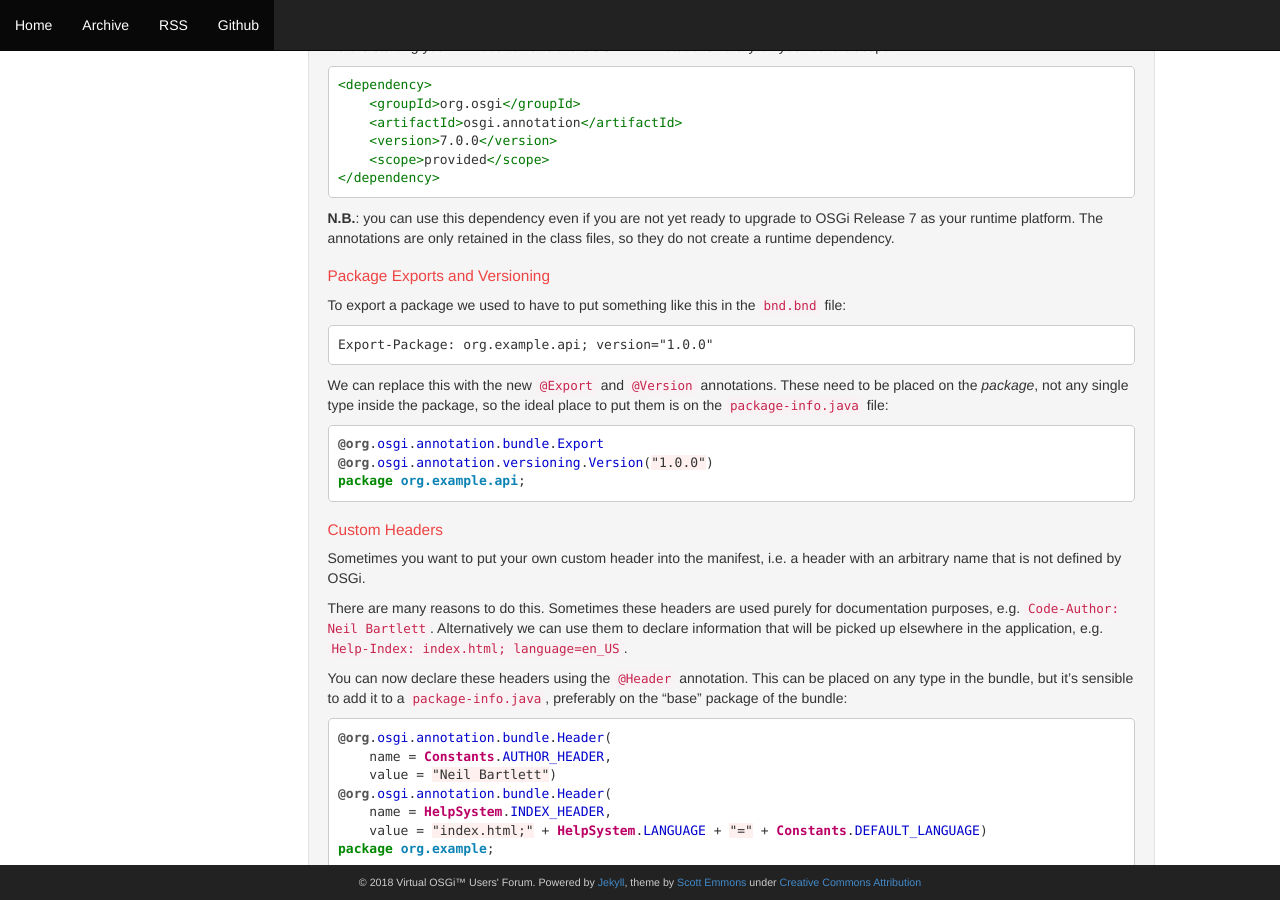
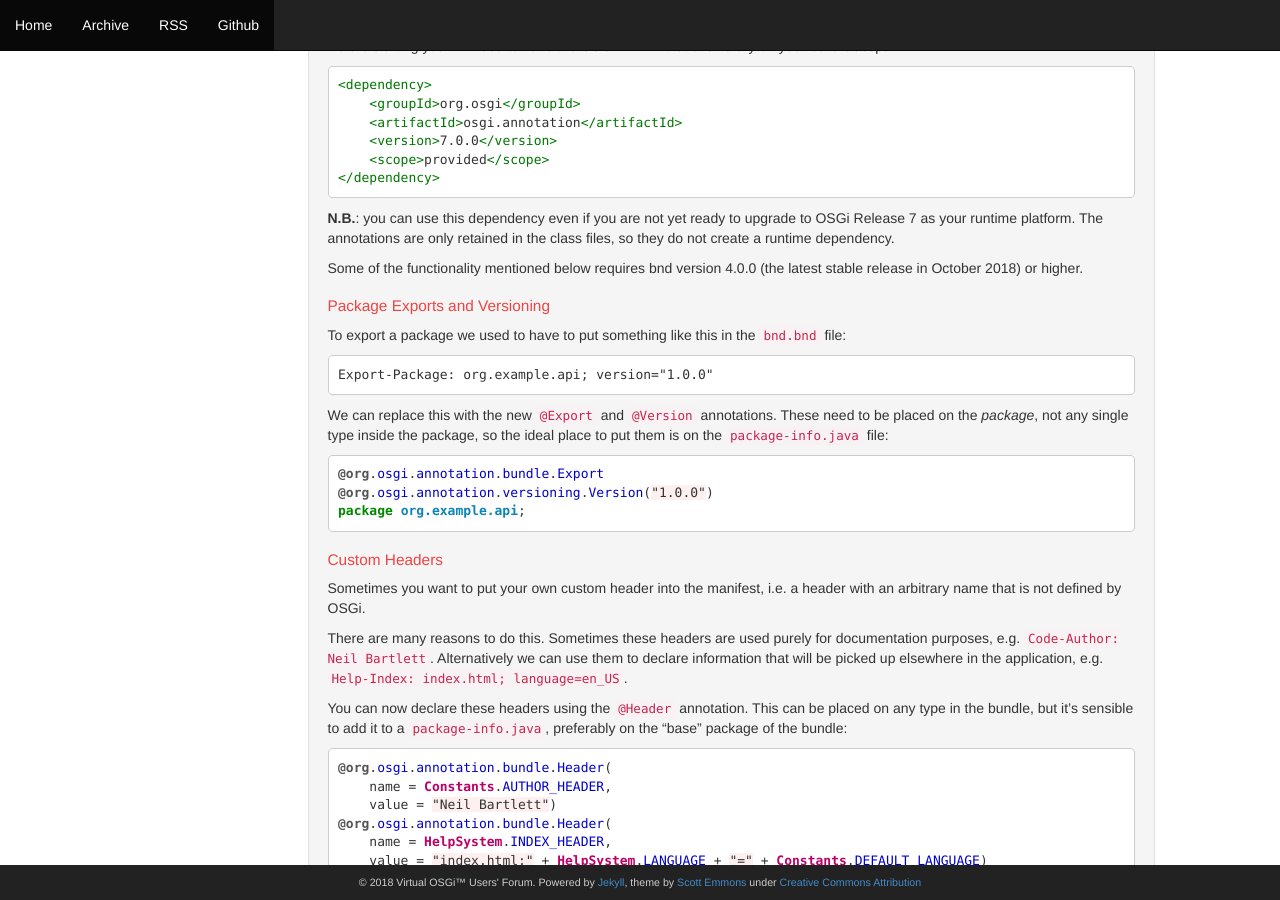
Before and after one commit to osgi-users-virtual/osgi-users-virtual.github.io, a Jekyll site: the page built from _posts/2018-10-05-pure-annotation-driven-dev.md, in a window 1280 px wide and 900 px high, scrolled down 974 px. Built offline with Jekyll 4.4.1, drawn with Linux system fonts in a browser that asks for light colours; nearby versions of some CDN libraries; library files that are not in the unit come from our copies; some of the changed lines change nothing that is shown; some of the changed text lies outside the part shown.

Commit message:
Edit: Pure annotation-driven bundle development

````diff
--- a/_posts/2018-10-05-pure-annotation-driven-dev.md
+++ b/_posts/2018-10-05-pure-annotation-driven-dev.md
@@ -64,6 +64,8 @@ Before starting you will need to have the OSGi R7 Annotations library on your bu
 ```
 
 **N.B.**: you can use this dependency even if you are not yet ready to upgrade to OSGi Release 7 as your runtime platform. The annotations are only retained in the class files, so they do not create a runtime dependency.
+
+Some of the functionality mentioned below requires bnd version 4.0.0 (the latest stable release in October 2018) or higher.
 
 Package Exports and Versioning
 ------------------------------
@@ -153,7 +155,7 @@ And writing a required capability looked like this:
     Require-Capability: osgi.implementation; \
         filter:='(&(osgi.implementation=osgi.http)(version>=1.0.0)(!(version>=2.0.0)))'
 
-The complexity of this syntax has not exactly encouraged adoption of this fantastic OSGi feature. With the new `@Capability` and `@Requirement` annotations, it becomes much easier to use. We can use these annotations directly on our own classes, but they are most convenient when used as *meta-annotation*. That is, we apply these annotations to our own annotations when defining an API. For example, we can define the following annotation:
+The complexity of this syntax has not exactly encouraged adoption of this fantastic OSGi feature. With the new `@Capability` and `@Requirement` annotations, it becomes much easier to use. We can use these annotations directly on our own classes, but they are most convenient when used as *meta-annotations*. That is, we apply these annotations to our own annotations when defining an API. For example, we can define the following annotation:
 
 ```java
 @Requirement(
````
